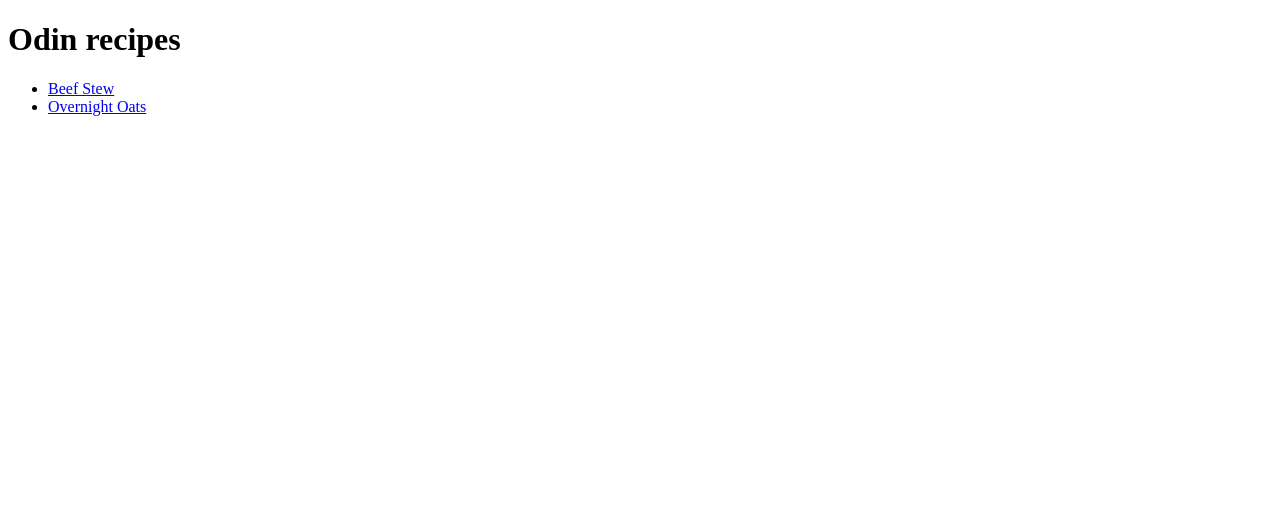
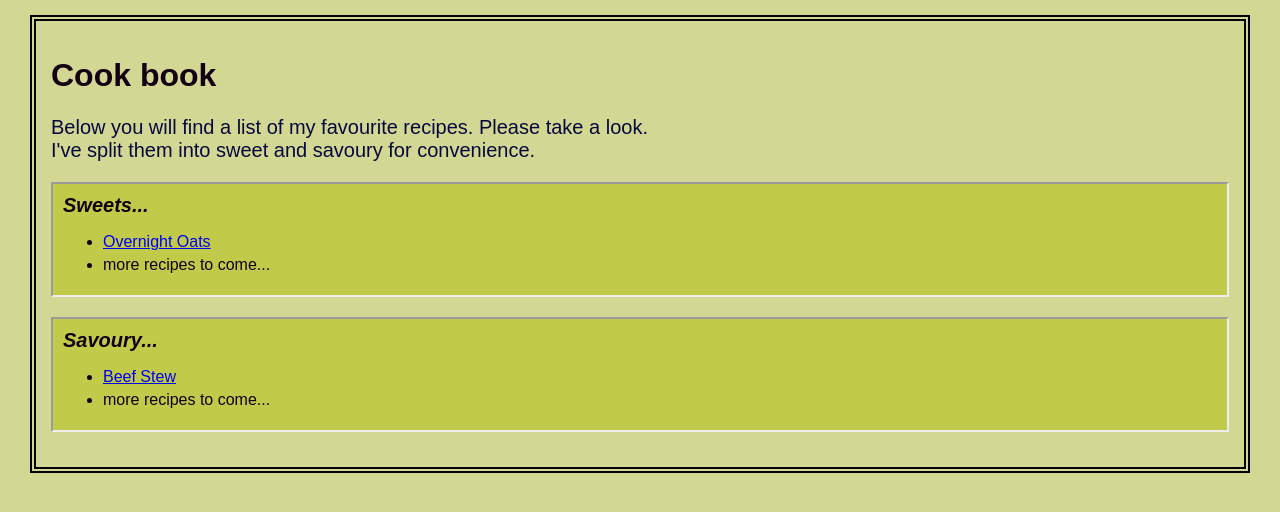
Before and after one commit to gtpWebDev/odin-recipes, a plain HTML site: page index.html in a window 1280 px wide. Drawn offline with Linux system fonts and the light colour scheme.

Commit message:
Improved css styling
Add block styling to index page.
Add general colour and font styling to individual recipe pages.

```diff
--- a/index.html
+++ b/index.html
@@ -4,15 +4,39 @@
   <meta charset="UTF-8">
   <meta name="viewport" content="width=device-width, initial-scale=1.0">
   <title>Recipes Home Page</title>
+  <link rel="stylesheet" href="styles.css">
+
 </head>
 <body>
 
-  <h1> Odin recipes</h1>
+  <h1 class="page-title"> Cook book</h1>
 
-  <ul>
-    <li><a href="./recipes/beef-stew.html" target="_self" rel="noopener noreferrer">Beef Stew</a></li>
-    <li><a href="./recipes/overnight-oats.html" target="_self" rel="noopener noreferrer">Overnight Oats</a></li>
-  </ul>
+  <div class="intro"">
+    <p>
+      Below you will find a list of my favourite recipes. Please take a look.<br>
+      I've split them into sweet and savoury for convenience.
+    </p>
+  </div>
+
+  <div class="recipe-category">
+    <p class="category-title">Sweets...</p>
+    <ul>
+      <li><a href="./recipes/overnight-oats.html" target="_self" rel="noopener noreferrer">Overnight Oats</a></li>
+      <li>more recipes to come...</li>
+    </ul>
+  </div>
+
+  <div class="recipe-category">
+    <p class="category-title">Savoury...</p>
+    <ul>
+      <li><a href="./recipes/beef-stew.html" target="_self" rel="noopener noreferrer">Beef Stew</a></li>
+      <li>more recipes to come...</li>
+    </ul>
+      </div>
+
+
+
+
 
 </body>
 </html>
--- /dev/null
+++ b/styles.css
@@ -0,0 +1,34 @@
+body {
+  color: rgb(18, 1, 18);
+  background-color: rgb(211, 215, 148);
+  font-family: Arial, Helvetica, sans-serif; /* clean, modern, minimalist */
+  margin: 15px 30px;
+  padding: 15px;
+  border: 6px double black;
+}
+
+.intro {
+  font-size: 20px;
+  color:rgb(7, 9, 61);
+}
+
+li {
+  font-size: 16px;
+  font-weight: 400;
+  margin: 5px 0px;
+}
+
+.recipe-category {
+  background-color: rgb(193, 202, 73);
+  border: 2px;
+  border-style: inset;
+  margin: 20px 0px;
+  padding: 5px 10px;
+}
+
+.category-title {
+  font-size: 20px;
+  font-style: italic;
+  font-weight: bold;
+  margin: 5px 0px;
+}
```
Also changed, not shown: index-with-selectors.html (added, +43 -0 lines), recipes/beef-stew.html (+2 -1 lines), recipes/overnight-oats.html (+2 -1 lines).
